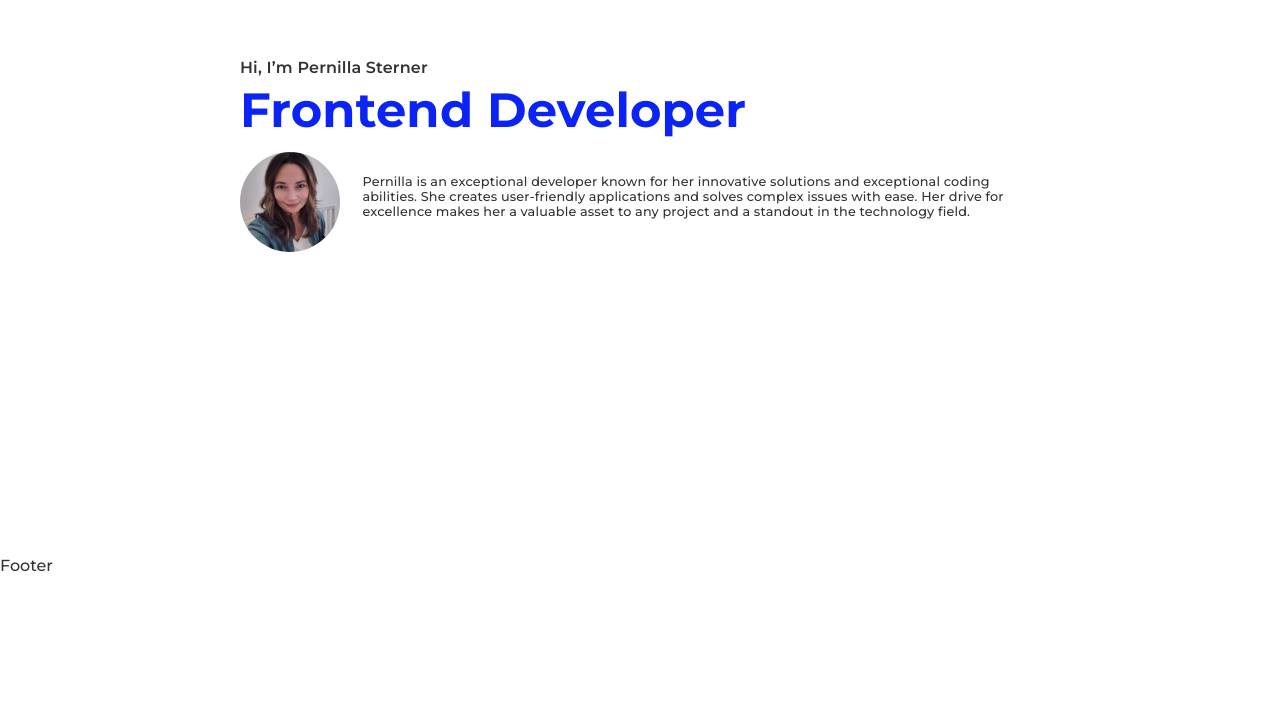
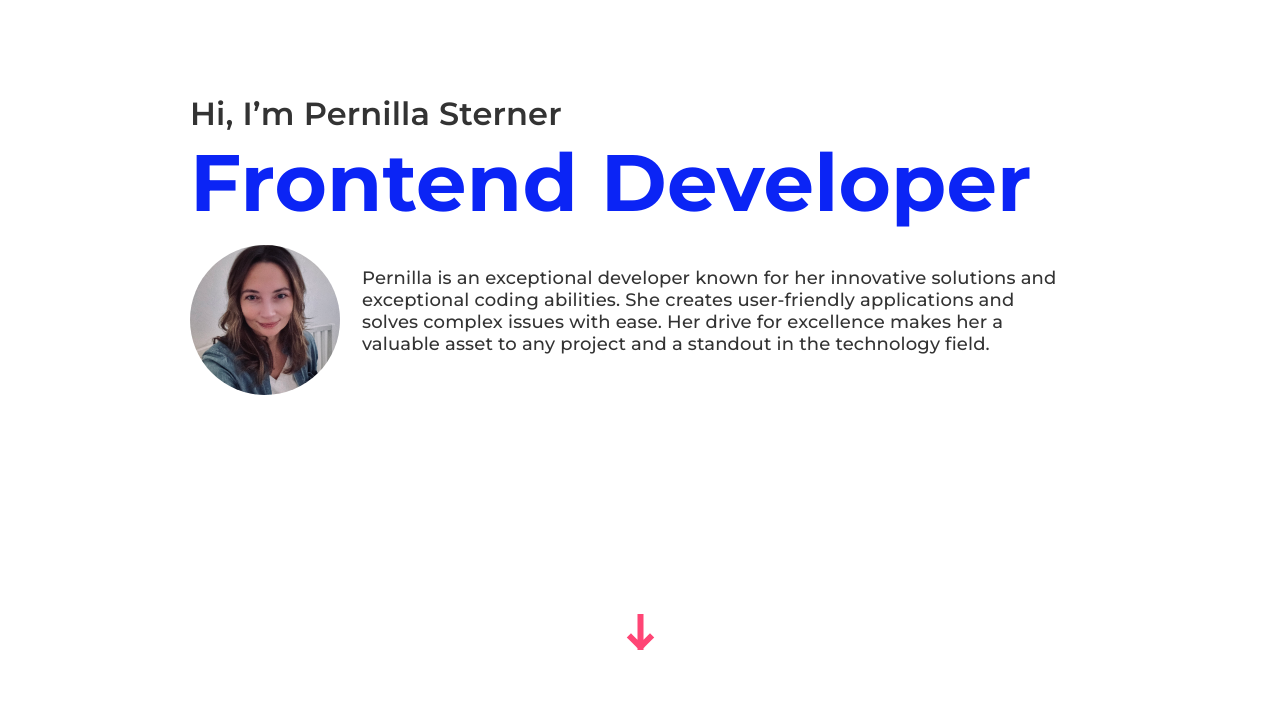
Before and after one commit to pernillasterner/pernillasterner.se, a React (Vite) app: page / in a window 1280 px wide. Shown: the part 246-952 px from the top of the page. Before the commit the page ends 824 px from the top, so only its background shows below. Built offline with nearby package versions, Linux system fonts and the light colour scheme.

Commit message:
Add arrow that bounces

```diff
--- /dev/null
+++ b/src/assets/Icons.jsx
@@ -0,0 +1,19 @@
+export const ArrowDownIcon = () => {
+  return (
+    <svg
+      width="29"
+      height="68"
+      viewBox="0 0 29 68"
+      fill="none"
+      xmlns="http://www.w3.org/2000/svg"
+    >
+      <path
+        d="M24 55.5L14.5 65M14.5 65L5 55.5M14.5 65L14.5 35"
+        stroke="#FF4575"
+        stroke-width="6"
+        stroke-linecap="square"
+        stroke-linejoin="round"
+      />
+    </svg>
+  );
+};
--- a/src/components/Intro/Intro.jsx
+++ b/src/components/Intro/Intro.jsx
@@ -1,4 +1,5 @@
 import "./Intro.scss";
+import { ArrowDownIcon } from "../../assets/Icons";
 
 export const Intro = () => {
   return (
@@ -18,6 +19,9 @@ export const Intro = () => {
           </div>
         </div>
       </div>
+      <div className="arrow-down bounce">
+        <ArrowDownIcon />
+      </div>
     </section>
   );
 };
--- a/src/components/Intro/Intro.scss
+++ b/src/components/Intro/Intro.scss
@@ -1,18 +1,25 @@
 .intro-container {
-  min-height: 100vh;
+  //   min-height: 100vh;
+  height: 980px;
 
   display: flex;
+  flex-direction: column;
   justify-content: center;
   align-items: center;
+  position: relative;
 
   .intro-wrapper {
-    max-width: 800px;
+    max-width: 900px;
 
     .intro-text {
       font-weight: 600;
+      font-size: 32px;
+      line-height: 39px;
     }
 
     .job-title {
+      font-weight: 700;
+      font-size: 80px;
       color: #0b24f5;
     }
 
@@ -25,13 +32,42 @@
         background-size: cover;
         background-position: center;
         border-radius: 50%;
-        min-width: 100px;
-        height: 100px;
+        min-width: 150px;
+        height: 150px;
       }
 
       .about-me-text {
-        padding: var(--general-padding);
-        font-size: 0.8rem;
+        font-weight: 400;
+        padding: 22px;
+        font-size: 18px;
+      }
+    }
+  }
+
+  .arrow-down {
+    position: relative;
+
+    &.bounce {
+      position: absolute;
+      bottom: 60px;
+      display: inline-block;
+      animation: bounce 4s infinite linear;
+    }
+
+    @keyframes bounce {
+      0%,
+      100% {
+        /* Start and end position (no vertical movement) */
+        transform: translateY(0);
+      }
+      25%,
+      75% {
+        /* Move up */
+        transform: translateY(-50px);
+      }
+      50% {
+        /* Stop for 1s at the top */
+        transform: translateY(0);
       }
     }
   }
```
